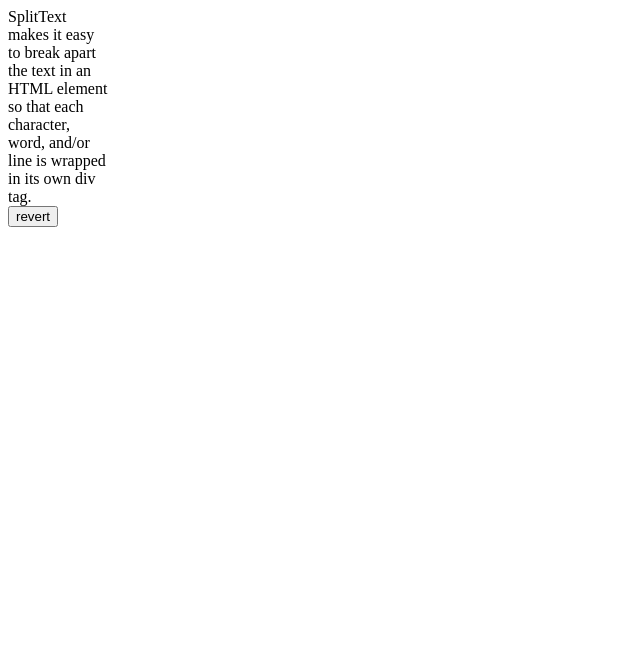
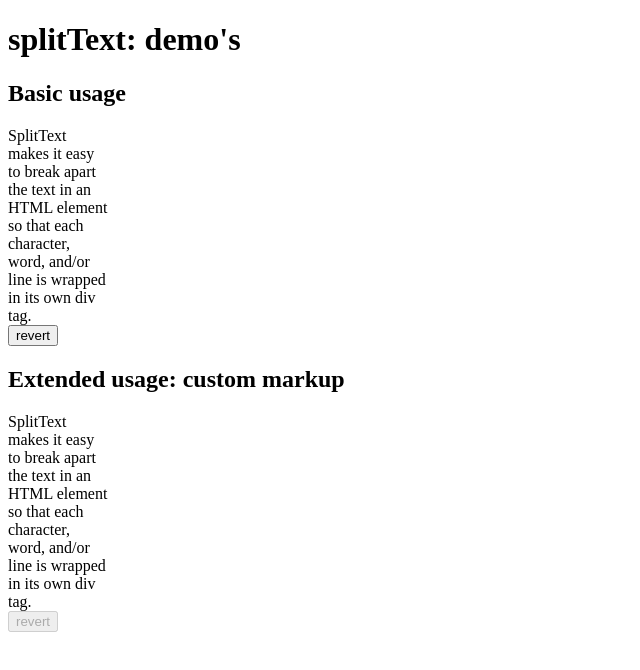
Before and after one commit to djkramnik/splitText, a website: page demo/index.html in a window 1280 px wide. Shown: the whole page, without its empty margins (0-640 px from the left). Drawn offline with Linux system fonts and the light colour scheme.

Commit message:
Docs: add demo for custom markup option

```diff
--- a/demo/index.html
+++ b/demo/index.html
@@ -4,12 +4,28 @@
     <title>Split text</title>
   </head>
   <body>
-    <div id="quote" style="width: 100px">
-      SplitText makes it easy to break apart the text in an HTML
-      element so that each character, word, and/or line is wrapped
-      in its own div tag.
+    <h1>splitText: demo's</h1>
+    <div class="basic">
+      <h2>
+        Basic usage
+      </h2>
+      <div id="quote" style="width: 100px">
+        SplitText makes it easy to break apart the text in an HTML element so
+        that each character, word, and/or line is wrapped in its own div tag.
+      </div>
+      <button disabled>revert</button>
     </div>
-    <button disabled>revert</button>
+
+    <div class="basic">
+      <h2>
+        Extended usage: custom markup
+      </h2>
+      <div id="quote-markup" style="width: 100px">
+        SplitText makes it easy to break apart the text in an HTML element so
+        that each character, word, and/or line is wrapped in its own div tag.
+      </div>
+      <button disabled>revert</button>
+    </div>
     <script type="text/javascript" src="./dist/main.js"></script>
   </body>
 </html>
--- a/demo/src/index.js
+++ b/demo/src/index.js
@@ -5,3 +5,12 @@
   btn.removeAttribute('disabled');
   btn.addEventListener('click', revert);
 });
+
+splitText(document.querySelector('#quote-markup'), {
+  markup:
+    '<div class="stagger-line"><div class="stagger-line__inner">{slot}</div></div>',
+}).then(revert => {
+  const btn = document.querySelector('button');
+  btn.removeAttribute('disabled');
+  btn.addEventListener('click', revert);
+});
```
Also changed, not shown: demo/dist/main.js.
